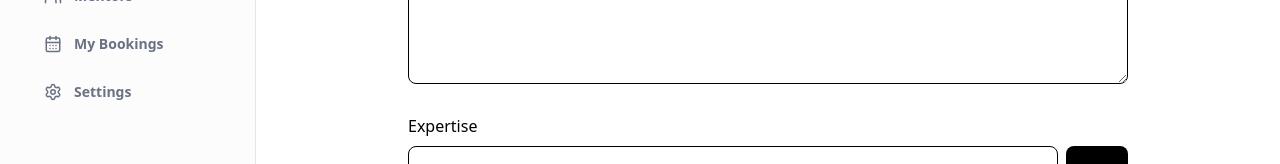
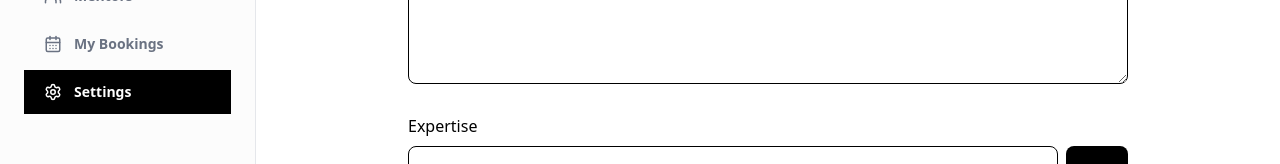
Before and after one commit to ayushraaaj/scaleup, a Next.js app in the folder frontend/: page /dashboard/become-mentor in a window 1280 px wide. Shown: the part 178-342 px from the top of the page. Built offline with nearby package versions, Linux system fonts and the light colour scheme; no server answers.

Commit message:
minor ui changes

```diff
--- a/frontend/app/dashboard/become-mentor/page.tsx
+++ b/frontend/app/dashboard/become-mentor/page.tsx
@@ -47,7 +47,7 @@ const BecomeMentor = () => {
       setAccessToken(refreshRes.data.data.newAccessToken);
       setUser(refreshRes.data.data.user);
 
-      router.push("/dashboard/feed");
+      router.push("/dashboard/create-post");
     } catch (error: any) {
       toast.error(error?.response?.data?.message || "Something went wrong");
     }
--- a/frontend/app/dashboard/settings/page.tsx
+++ b/frontend/app/dashboard/settings/page.tsx
@@ -1,15 +1,24 @@
+"use client";
 import { getUser } from "@/utils/auth";
+import { useRouter } from "next/navigation";
+import { useEffect } from "react";
 
 const Settings = () => {
-  const user = getUser();
+  let user = getUser();
 
   console.log("User ", user);
+
+  const router = useRouter();
 
   return (
     <div>
       <h1>Settings</h1>
 
-      {user?.role === "mentor" && <button>Become a Mentor</button>}
+      {user?.role === "user" && (
+        <button onClick={() => router.push("/dashboard/become-mentor")}>
+          Become a Mentor
+        </button>
+      )}
     </div>
   );
 };
--- a/frontend/components/sidebar/SidebarItem.tsx
+++ b/frontend/components/sidebar/SidebarItem.tsx
@@ -9,25 +9,25 @@ interface Props {
 }
 
 const getActiveTab = (pathname: string) => {
-    if (pathname.includes("settings")) return "settings";
+  if (pathname.includes("settings") || pathname.includes("become-mentor"))
+    return "settings";
   if (pathname.includes("feed")) return "feed";
   if (pathname.includes("mentors")) return "mentors";
   if (pathname.includes("videos")) return "videos";
   if (pathname.includes("create-post")) return "create-post";
   if (pathname.includes("my-bookings")) return "my-bookings";
   if (pathname.includes("my-sessions")) return "my-sessions";
-
 };
 
 const getTabKeyFromHref = (href: string) => {
-    if (href.includes("settings")) return "settings";
+  if (href.includes("settings") || href.includes("become-mentor"))
+    return "settings";
   if (href.includes("feed")) return "feed";
   if (href.includes("mentors")) return "mentors";
   if (href.includes("videos")) return "videos";
   if (href.includes("create-post")) return "create-post";
   if (href.includes("my-bookings")) return "my-bookings";
-    if(href.includes('my-sessions')) return "my-sessions";
-
+  if (href.includes("my-sessions")) return "my-sessions";
 };
 
 const SidebarItem = (props: Props) => {
```
Lines whose indentation alone changed are shown as unchanged.
